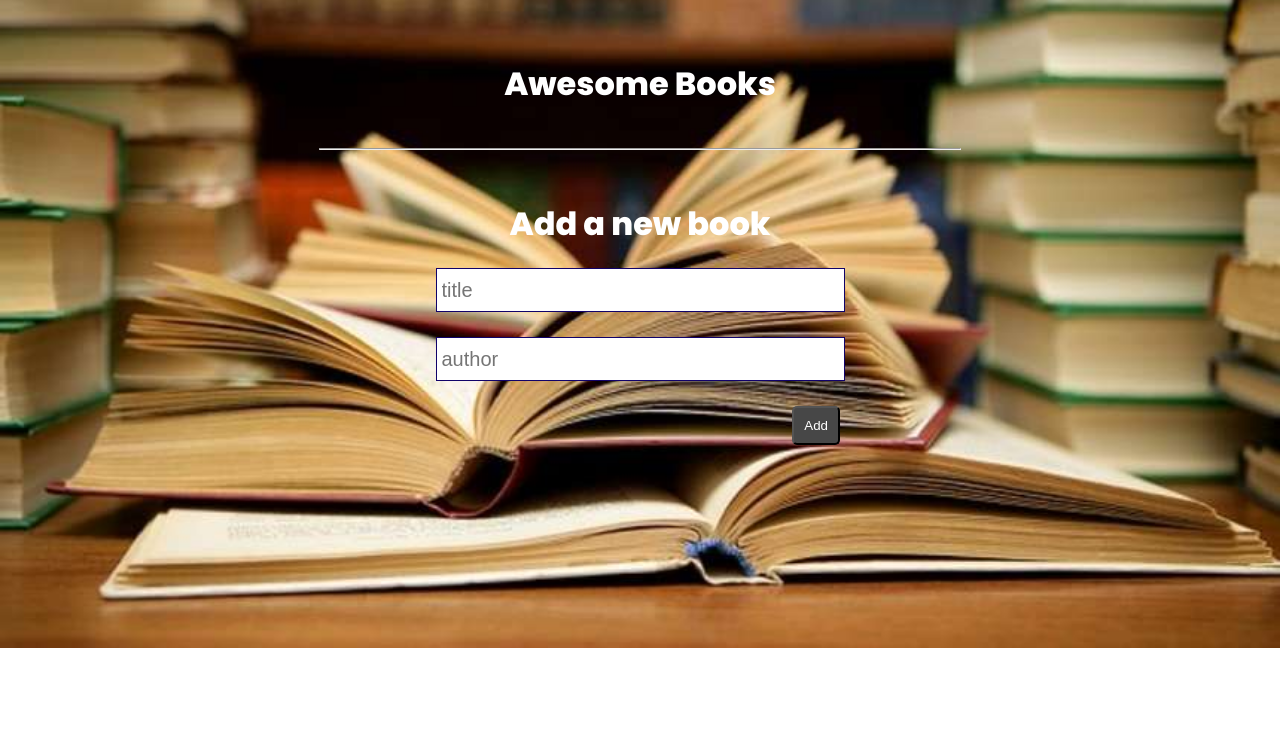
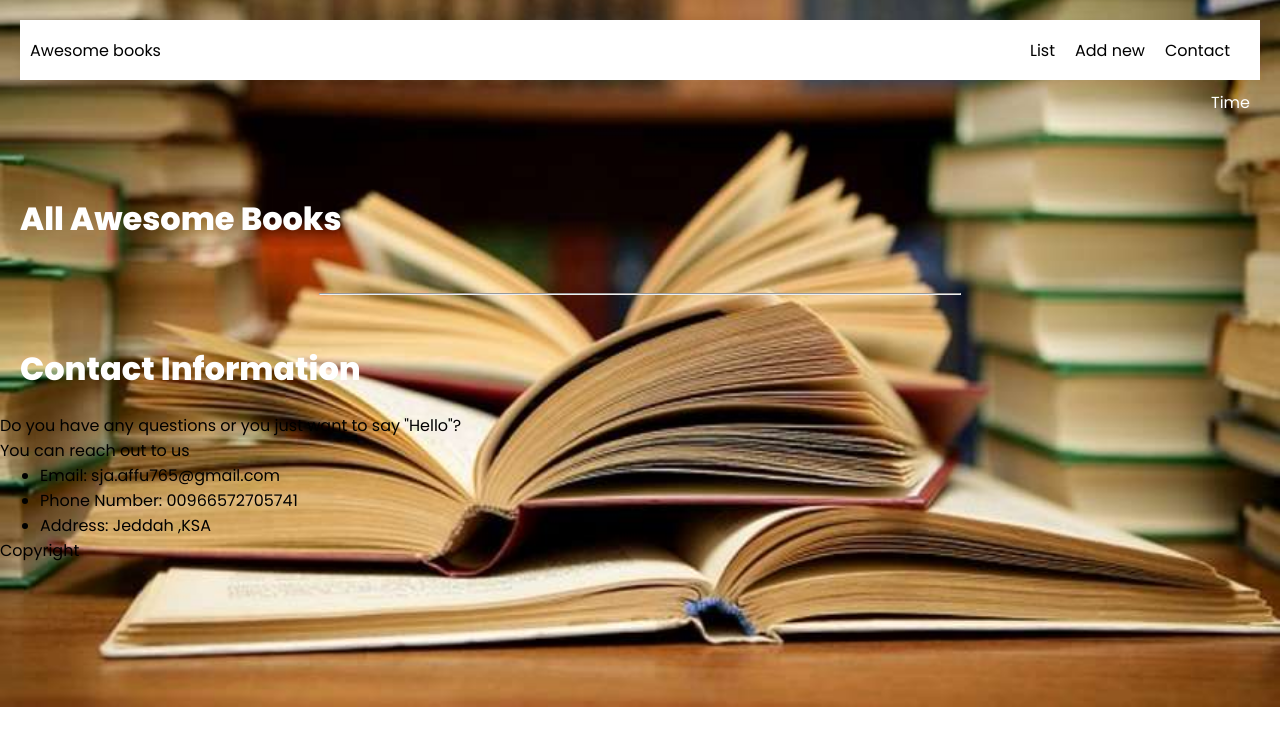
Before and after one commit to sja-thedude/Awesome-books, a plain HTML site: page index.html in a window 1280 px wide. Drawn offline with Linux system fonts and the light colour scheme; a script that the page names is missing.

Commit message:
Updated Files For Navigation

```diff
--- a/index.html
+++ b/index.html
@@ -11,8 +11,25 @@
     <title>Awesome Books</title>
   </head>
   <body>
+
+    <header>
+      <nav>
+        <a class="weblogo" href="index.html">Awesome books</a>
+        <ul class="ul">
+          <li><a class="#" id="list">List</a></li>
+          <li><a class="#" id="newbook">Add new</a></li>
+          <li><a class="#" id="contact">Contact</a></li>
+        </ul>
+      </nav>
+    </header>
+
+    <div class="time">
+      <p id="times">Time</p>
+    </div>
+
+    <div class="conmain">
     <div class="header">
-      <h1 class="h1">Awesome Books</h1>
+      <h1 class="heading">All Awesome Books</h1>
     </div>
     <div class="conbooks">
       <table class="contable" id="bitems"></table>
@@ -20,6 +37,7 @@
     <div class="hr">
       <hr />
     </div>
+  </div>
 
     <form class="form" id="bookslist">
       <div class="alltext">
@@ -32,6 +50,21 @@
       </div>
     </form>
 
+    <div class="contactsection">
+        <h1 class="heading">Contact Information</h1>
+        <p>Do you have any questions or you just want to say "Hello"?<br> You can reach out to us</p>
+        <ul class="contactul">
+          <li>Email: sja.affu765@gmail.com</li>
+          <li>Phone Number: 00966572705741</li>
+          <li>Address: Jeddah ,KSA</li>
+        </ul>
+    </div>
+
+    <footer>
+      <div class="footer">Copyright</div>
+    </footer>
+
+    <script src="https://cdn.jsdelivr.net/npm/luxon@2.0.2/build/global/luxon.min.js"></script>
     <script src="script.js"></script>
   </body>
 </html>
--- a/script.js
+++ b/script.js
@@ -78,3 +78,34 @@ document
     Book.add(book);
     displayBooks();
   });
+
+  const listElement = document.getElementById('list');
+  const formElement = document.getElementById('newbook');
+  const contactElement = document.getElementById('contact');
+  const listBody = document.querySelector('.header');
+  const formBody = document.querySelector('.form');
+  const contactBody = document.querySelector('.contactsection');
+
+  listElement.addEventListener('click', (event) => {
+    listBody.style.display = 'block';
+    formBody.style.display = 'none';
+    contactBody.style.display = 'none';
+  });
+
+  formElement.addEventListener('click', (event) => {
+    formBody.style.display = 'block';
+    listBody.style.display = 'none';
+    contactBody.style.display = 'none';
+  });
+
+  contactElement.addEventListener('click', (event) => {
+    contactBody.style.display = 'flex';
+    listBody.style.display = 'none';
+    formBody.style.display = 'none';
+  });
+
+  window.addEventListener('load', () => {
+    const { DateTime } = luxon;
+    this.today = DateTime.now();
+    document.getElementById('times').textContent = this.today.toLocaleString(DateTime.DATETIME_MED);
+  });
--- a/style.css
+++ b/style.css
@@ -104,3 +104,55 @@ input {
   color: #fff;
   padding: 20px;
 }
+
+.conmain {
+  overflow: hidden;
+}
+
+header {
+  width: 100%;
+  height: 60px;
+}
+
+nav {
+  display: flex;
+  justify-content: space-between;
+  align-items: center;
+  height: 100%;
+  background-color: white;
+  margin: 20px 20px;
+  padding: 0 10px;
+}
+
+nav .weblogo {
+  text-decoration: none;
+  color: black;
+}
+
+.ul {
+  display: flex;
+  padding: 10px;
+  list-style: none;
+  cursor: pointer;
+}
+
+li a {
+  text-decoration: none;
+  color: black;
+  padding: 10px;
+}
+
+.time {
+  display: flex;
+  justify-content: flex-end;
+  padding: 10px 30px;
+  color: #fff;
+}
+
+.conbooks {
+  display: block;
+}
+
+.form {
+  display: none;
+}
```
